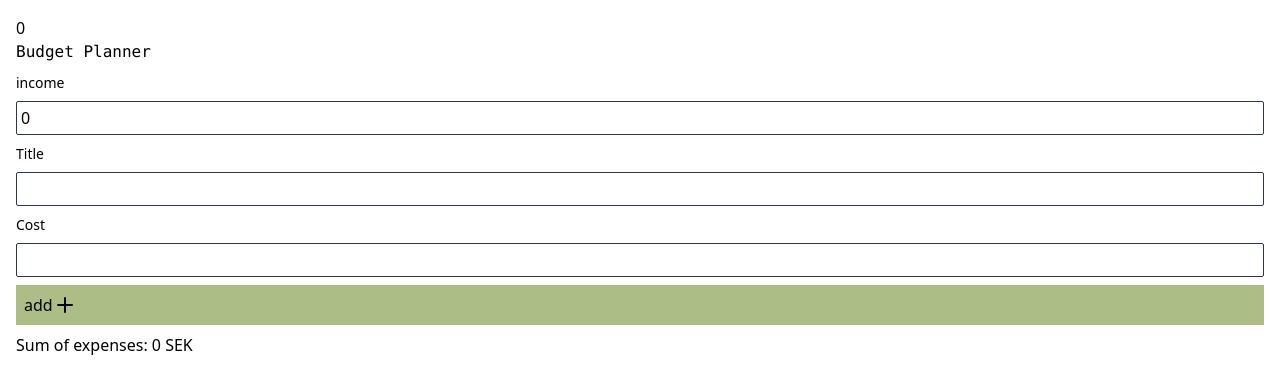
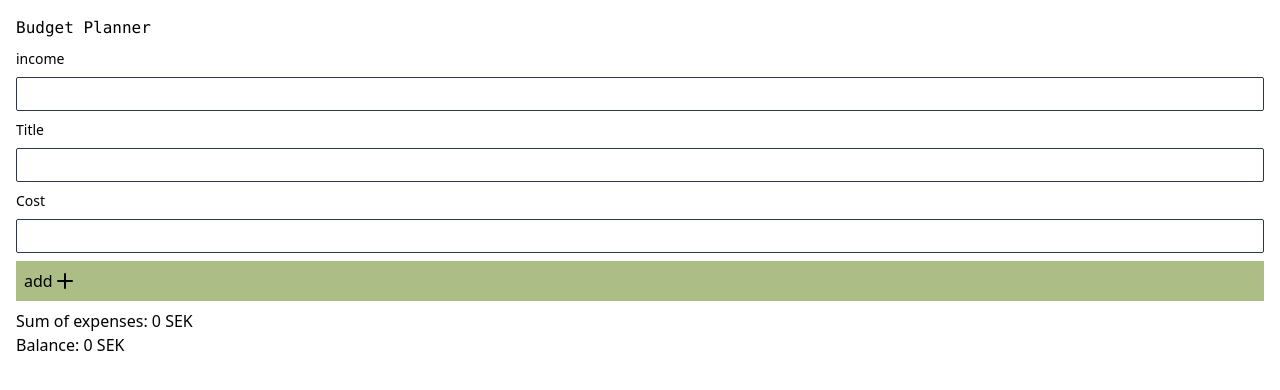
Before and after one commit to jdagmar/budget-planner, a React (Create React App) app: page / in a window 1280 px wide. Shown: the top 390 px of the page. Built offline with nearby package versions, Linux system fonts and the light colour scheme.

Commit message:
Handle non numeral input

```diff
--- a/src/App.tsx
+++ b/src/App.tsx
@@ -16,28 +16,30 @@ const reducer = (state: State, action: Action): State => {
         expenses: [...state.expenses, action.payload],
         addExpenseForm: {},
       };
-    case 'UpdateExpenseForm':
+    case 'updateExpenseForm':
       return {
         ...state,
         addExpenseForm: action.payload,
       };
     case 'setIncome':
+      const newIncome = parseInt(action.payload.income || '');
+
       return {
         ...state,
-        income: action.payload,
+        income: action.payload.error ? state.income : newIncome,
+        setIncomeForm: action.payload,
       };
-    case 'updateIncome':
-      return {
-        ...state,
-        income: action.payload,
-      };
+    case 'removeExpense':
+      // const updated = state.expenses.filter(item => item !== action.payload);
+      return state;
   }
 };
 
 const initState: State = {
   expenses: [],
+  income: undefined,
   addExpenseForm: {},
-  income: 0,
+  setIncomeForm: {},
 };
 
 export const AppContext = React.createContext([
@@ -50,10 +52,9 @@ export const App = () => {
 
   return (
     <main className="m-4">
-      <p>{state.income}</p>
       <Header />
       <IncomeForm
-        income={state.income}
+        setIncomeForm={state.setIncomeForm}
         onChange={income => {
           dispatch({ type: 'setIncome', payload: income });
         }}
@@ -62,11 +63,19 @@ export const App = () => {
         onSubmit={expense => dispatch({ type: 'addExpense', payload: expense })}
         expenseForm={state.addExpenseForm}
         onChange={expense => {
-          dispatch({ type: 'UpdateExpenseForm', payload: expense });
+          dispatch({ type: 'updateExpenseForm', payload: expense });
         }}
       />
-      <ExpenseList expenses={state.expenses} />
-      <ExpenseSummary expenses={state.expenses} />
+      <ExpenseList
+        expenses={state.expenses}
+        onClick={event => {
+          dispatch({ type: 'removeExpense', payload: event });
+        }}
+      />
+      <ExpenseSummary
+        expenses={state.expenses}
+        setIncomeForm={state.setIncomeForm}
+      />
     </main>
   );
 };
--- a/src/components/ExpenseForm.tsx
+++ b/src/components/ExpenseForm.tsx
@@ -13,9 +13,10 @@ export const ExpenseForm = (props: Props) => {
   return (
     <form
       onSubmit={e => {
-        const { cost, title, error } = props.expenseForm;
+        const { cost, title } = props.expenseForm;
 
         e.preventDefault();
+
         if (
           cost !== undefined &&
           title !== undefined &&
--- a/src/components/ExpenseList.tsx
+++ b/src/components/ExpenseList.tsx
@@ -3,6 +3,7 @@ import { Expense } from '../State';
 
 type Props = {
   expenses: Array<Expense>;
+  onClick: (expense: string) => void;
 };
 
 export const ExpenseList = (props: Props) => {
@@ -11,6 +12,9 @@ export const ExpenseList = (props: Props) => {
       <li className="flex justify-between my-2">
         <p className="mr-1">{expense.title}</p>
         <p>{expense.cost} kr</p>
+        <button onClick={e => props.onClick(e.currentTarget.innerText)}>
+          Remove
+        </button>
       </li>
     );
   });
--- a/src/components/ExpenseSummary.tsx
+++ b/src/components/ExpenseSummary.tsx
@@ -1,20 +1,26 @@
 import React from 'react';
-import { Expense } from '../State';
+import { Expense, SetIncomeForm } from '../State';
 
 type Props = {
   expenses: Array<Expense>;
+  setIncomeForm: SetIncomeForm;
 };
 
 export const ExpenseSummary = (props: Props) => {
   const expenses = props.expenses.map(expense => +expense.cost);
 
-  const calc = (expenses: Array<number>) => {
+  const sumUpExpenses = (expenses: Array<number>) => {
     return expenses.reduce((x, y) => x + y, 0);
+  };
+
+  const calcAccountBalance = (income: string = '0') => {
+    return parseInt(income) - sumUpExpenses(expenses);
   };
 
   return (
     <div className="mt-2">
-      <p>Sum of expenses: {calc(expenses)} SEK</p>
+      <p>Sum of expenses: {sumUpExpenses(expenses)} SEK</p>
+      <p>Balance: {calcAccountBalance(props.setIncomeForm.income)} SEK </p>
     </div>
   );
 };
--- a/src/components/IncomeForm.tsx
+++ b/src/components/IncomeForm.tsx
@@ -1,19 +1,28 @@
 import React from 'react';
 import { Input } from './Input';
-import { Button } from './Button';
+import { SetIncomeForm } from '../State';
 
 type Props = {
-  income: number;
-  onChange: (a: number) => void;
+  setIncomeForm: SetIncomeForm;
+  onChange: (a: SetIncomeForm) => void;
 };
 
 export const IncomeForm = (props: Props) => {
   return (
-    <Input
-      label="income"
-      type="string"
-      value={props.income.toString()}
-      onChange={income => props.onChange(parseInt(income))}
-    />
+    <>
+      <Input
+        label="income"
+        type="string"
+        value={props.setIncomeForm.income?.toString() || ''}
+        onChange={newIncome => {
+          props.onChange({
+            ...props.setIncomeForm,
+            income: newIncome,
+            error: isNaN(parseInt(newIncome)) ? 'not valid' : undefined,
+          });
+        }}
+      />
+      <p>{props.setIncomeForm.error}</p>
+    </>
   );
 };
```
Also changed, not shown: src/State.tsx (+15 -9 lines).
